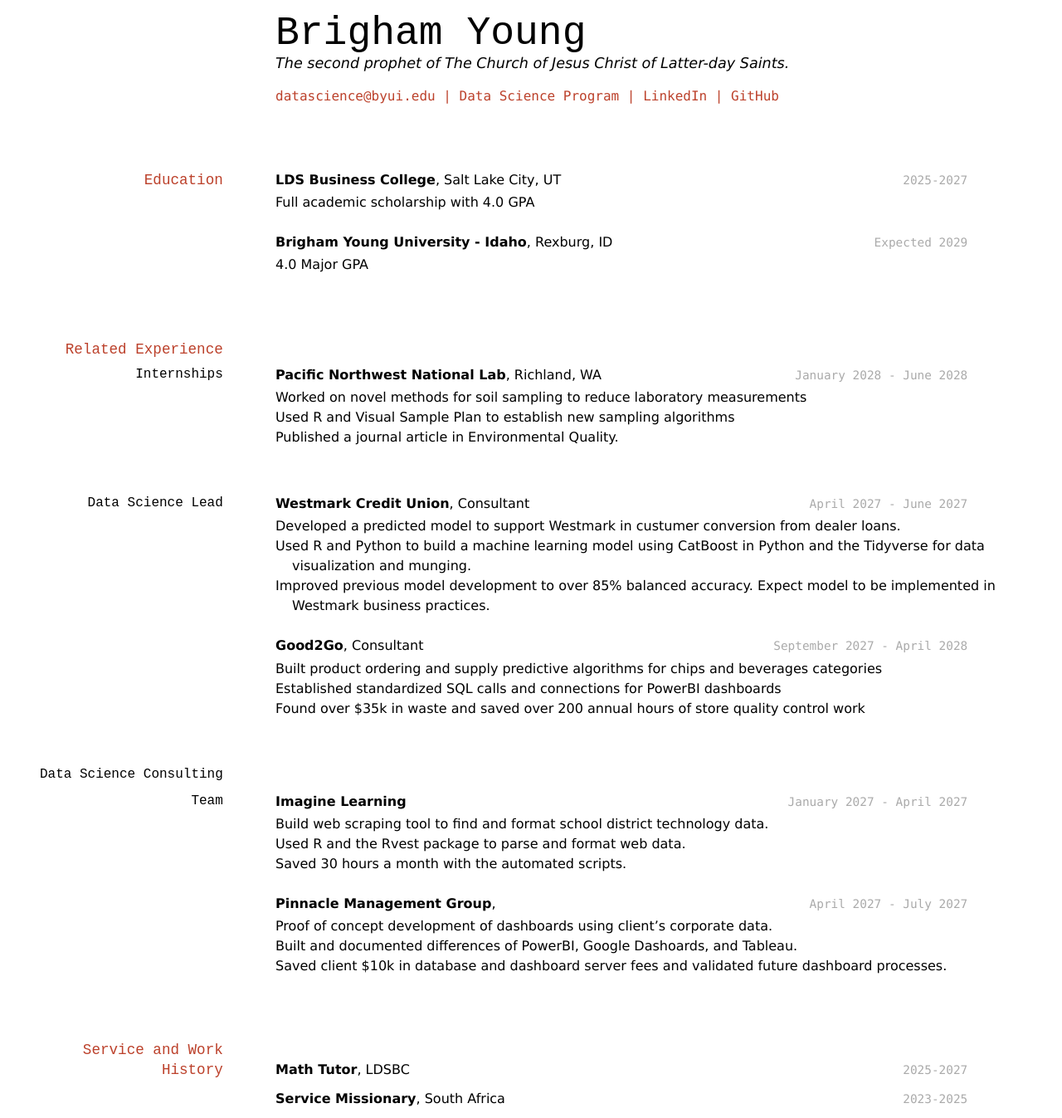
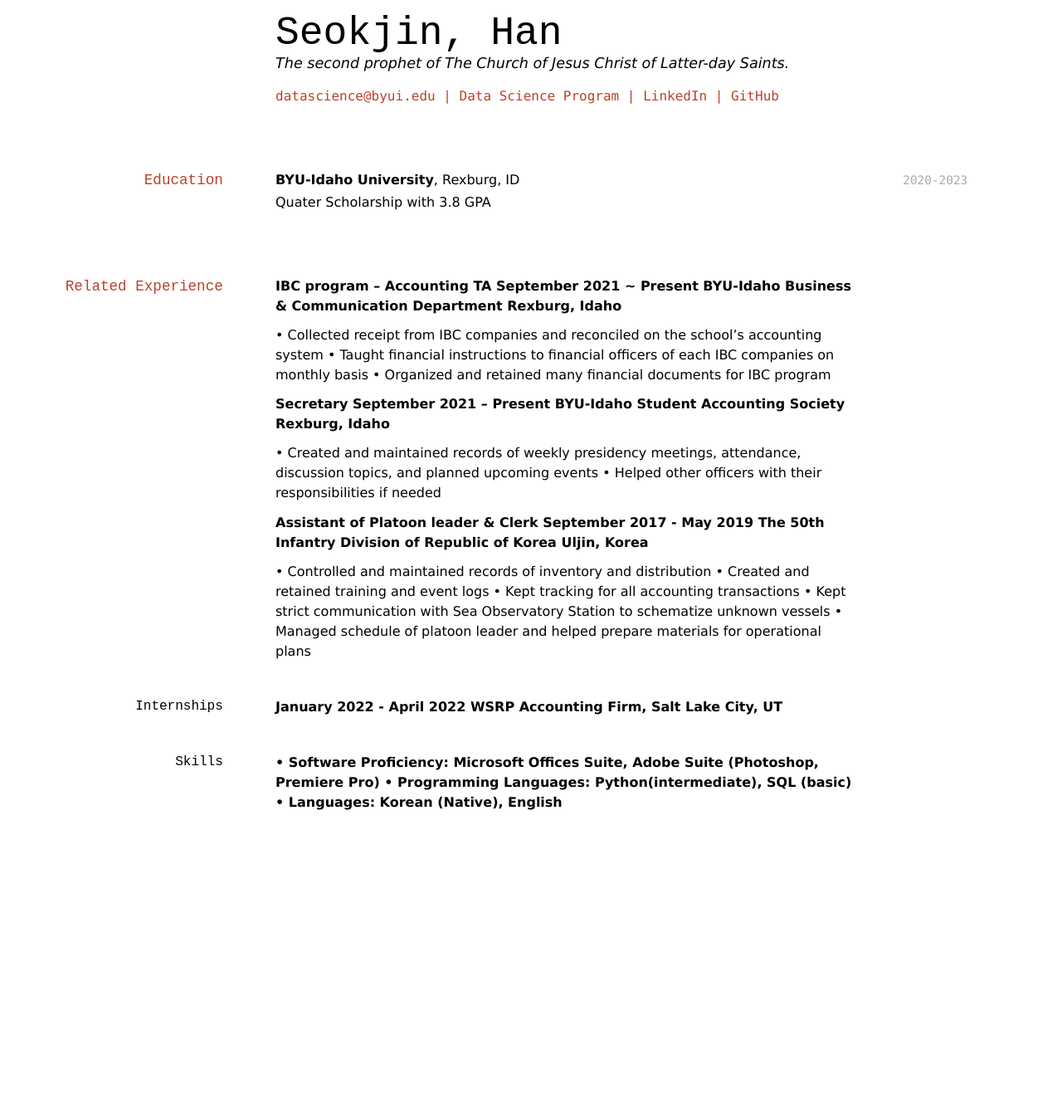
Before and after one commit to byuids-resumes/Han_Resume, a Jekyll site: the page built from docs/index.md, in a window 1280 px wide. Shown: the whole page at 83% size. Built offline with Jekyll 4.4.1, drawn with Linux system fonts in a browser that asks for light colours; after the commit the page ends 990 px from its top, so only the background shows below that.

Commit message:
Update index.md

```diff
--- a/docs/index.md
+++ b/docs/index.md
@@ -1,87 +1,59 @@
 ---
 layout: cv
-title: Brigham Young's Resume
+title: Seokjin, Han's Resume
 ---
-# Brigham Young
+# Seokjin, Han
 The second prophet of The Church of Jesus Christ of Latter-day Saints.
 
 <div id="webaddress">
-<a href="datascience@byui.edu">datascience@byui.edu</a>
+<a href="han20078@byui.edu">datascience@byui.edu</a>
 | <a href="https://byuidatascience.github.io/development.html">Data Science Program</a>
-| <a href="https://www.linkedin.com/groups/13537407/">LinkedIn</a>
-| <a href="https://github.com/byuids-resumes">GitHub</a>
+| <a href="https://www.linkedin.com/in/seokjin-han/">LinkedIn</a>
+| <a href="https://github.com/jimmyhan513">GitHub</a>
 </div>
 
 <!-- https://www.monique.tech/the-art-of-markdown -->
 
 ## Education
 
-`2025-2027`
-__LDS Business College__, Salt Lake City, UT
-
-- Full academic scholarship with 4.0 GPA
-
-`Expected 2029`
-__Brigham Young University - Idaho__, Rexburg, ID
-
-- 4.0 Major GPA
-
+`2020-2023`
+__BYU-Idaho University__, Rexburg, ID
+- Quater Scholarship with 3.8 GPA
 
 ## Related Experience
 
+__IBC program – Accounting TA	September 2021 ~ Present
+BYU-Idaho Business & Communication Department	Rexburg, Idaho__
+
+•	Collected receipt from IBC companies and reconciled on the school’s accounting system
+•	Taught financial instructions to financial officers of each IBC companies on monthly basis
+•	Organized and retained many financial documents for IBC program
+
+__Secretary	September 2021 – Present
+BYU-Idaho Student Accounting Society 	Rexburg, Idaho__
+
+•	Created and maintained records of weekly presidency meetings, attendance, discussion topics, and planned upcoming events
+•	Helped other officers with their responsibilities if needed
+
+
+__Assistant of Platoon leader & Clerk	September 2017 - May 2019
+The 50th Infantry Division of Republic of Korea	Uljin, Korea__
+
+•	Controlled and maintained records of inventory and distribution
+•	Created and retained training and event logs
+•	Kept tracking for all accounting transactions
+•	Kept strict communication with Sea Observatory Station to schematize unknown vessels
+•	Managed schedule of platoon leader and helped prepare materials for operational plans
+
+
 ### Internships
 
-`January 2028 - June 2028`
-__Pacific Northwest National Lab__, Richland, WA
-
-- Worked on novel methods for soil sampling to reduce laboratory measurements
-- Used R and Visual Sample Plan to establish new sampling algorithms
-- Published a journal article in Environmental Quality.
-
-### Data Science Lead
-
-`April 2027 - June 2027`
-__Westmark Credit Union__, Consultant
-
-- Developed a predicted model to support Westmark in custumer conversion from dealer loans.
-- Used R and Python to build a machine learning model using CatBoost in Python and the Tidyverse for data visualization and munging.
-- Improved previous model development to over 85% balanced accuracy. Expect model to be implemented in Westmark business practices.
-
-`September 2027 - April 2028`
-__Good2Go__, Consultant
-
-- Built product ordering and supply predictive algorithms for chips and beverages categories
-- Established standardized SQL calls and connections for PowerBI dashboards
-- Found over $35k in waste and saved over 200 annual hours of store quality control work
-
-### Data Science Consulting Team
-
-`January 2027 - April 2027`
-__Imagine Learning__
-
-- Build web scraping tool to find and format school district technology data.
-- Used R and the Rvest package to parse and format web data.
-- Saved 30 hours a month with the automated scripts.
-
-`April 2027 - July 2027`
-__Pinnacle Management Group__,
-
-- Proof of concept development of dashboards using client's corporate data.
-- Built and documented differences of PowerBI, Google Dashoards, and Tableau.
-- Saved client $10k in database and dashboard server fees and validated future dashboard processes.
+__January 2022 - April 2022
+WSRP Accounting Firm, Salt Lake City, UT__
 
 
-## Service and Work History
+### Skills
 
-`2025-2027`
-__Math Tutor__, LDSBC
-
-
-`2023-2025`
-__Service Missionary__, South Africa
-
-
-
-<!-- ### Footer
-
-Last updated: May 2013 -->
+__•	Software Proficiency: Microsoft Offices Suite, Adobe Suite (Photoshop, Premiere Pro)
+•	Programming Languages: Python(intermediate), SQL (basic)
+•	Languages: Korean (Native), English__
```
